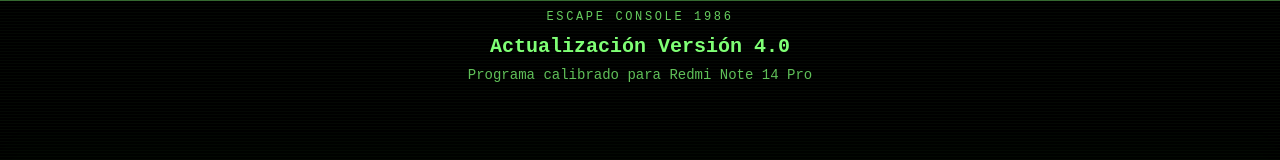
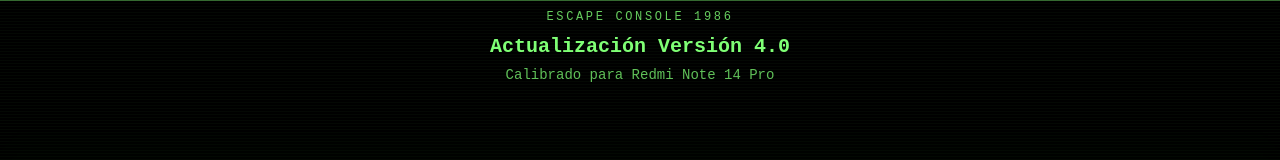
Before and after one commit to BbeatrizSI/retro-escape-40, a React (Vite) app: page / in a window 1280 px wide. Shown: the top 160 px of the page. Built offline with nearby package versions, Linux system fonts and the light colour scheme.

Commit message:
fix texts

```diff
--- a/src/components/AppHeader.tsx
+++ b/src/components/AppHeader.tsx
@@ -3,7 +3,7 @@
     <header className="relative z-20 mb-2 shrink-0 text-center">
       <p className="text-xs tracking-[0.22em] text-[#7fff75]/80">ESCAPE CONSOLE 1986</p>
       <h1 className="mt-2 text-xl font-bold text-[#7fff75]">Actualización Versión 4.0</h1>
-      <p className="mt-1 text-sm text-[#7fff75]/75">Programa calibrado para Redmi Note 14 Pro</p>
+      <p className="mt-1 text-sm text-[#7fff75]/75">Calibrado para Redmi Note 14 Pro</p>
     </header>
   );
 }
--- a/src/components/GamePlayScreen.tsx
+++ b/src/components/GamePlayScreen.tsx
@@ -54,7 +54,7 @@
   sudokuSecondsLeft
 }: Props) {
   const timerLabel = isSudoku
-    ? `Tiempo: ${sudokuTimerActive ? sudokuSecondsLeft : 60}s max (cuenta al escribir la primera celda editable)`
+    ? `Tiempo: ${sudokuTimerActive ? sudokuSecondsLeft : 60}s max`
     : null;
 
   return (
```
